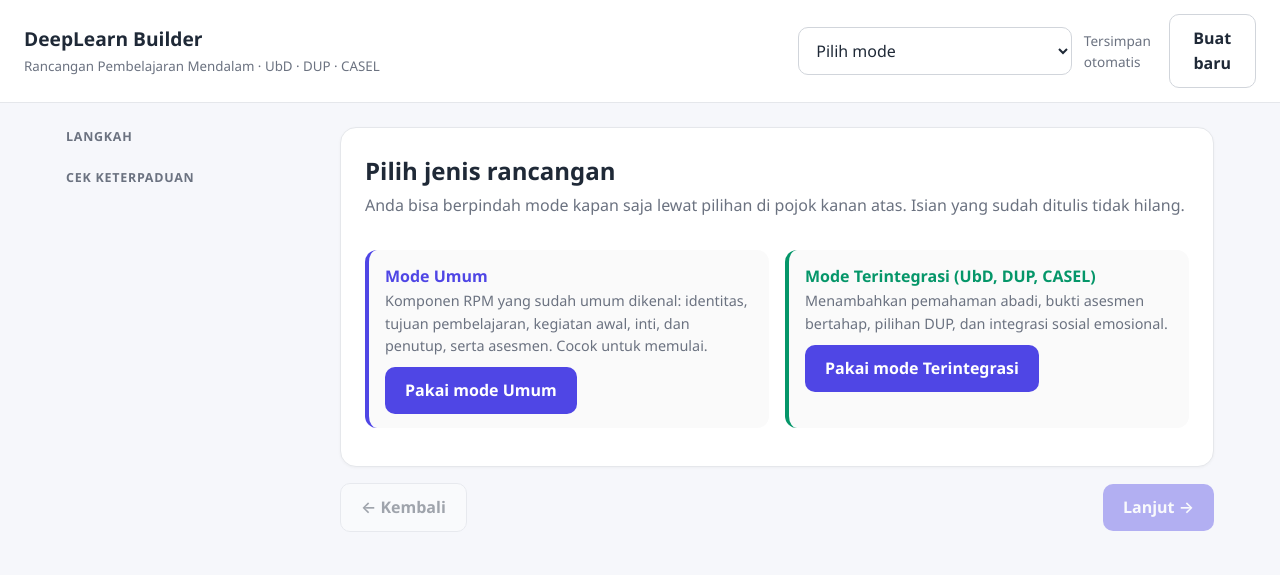
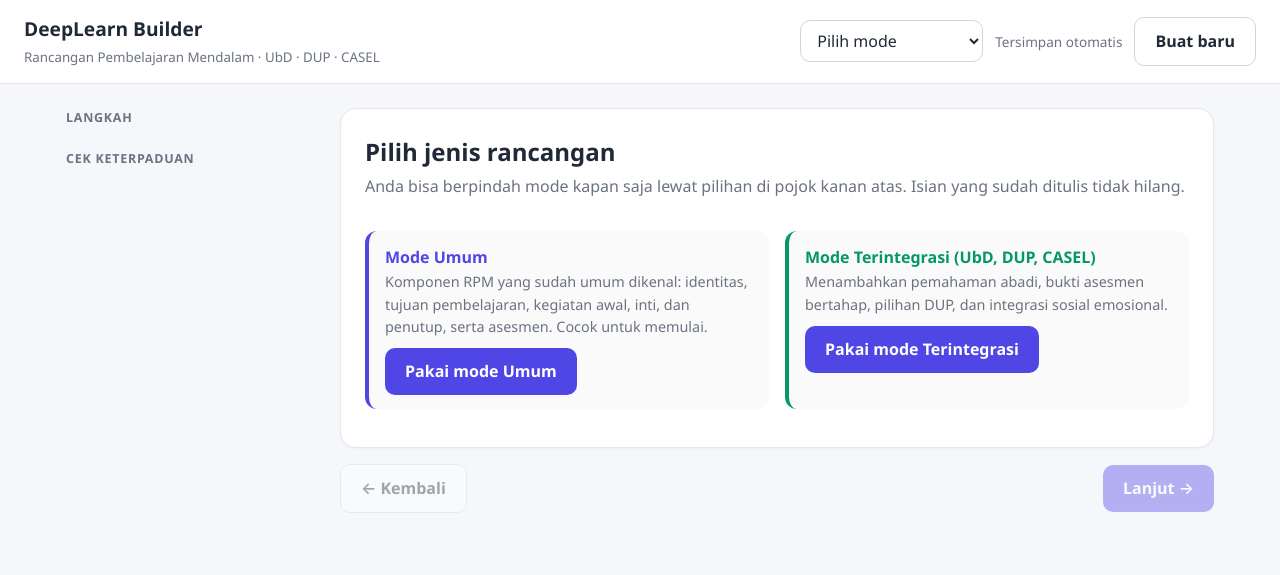
Before and after one commit to Aray169/RPM, an Electron app: page index.html in a window 1280 px wide. Drawn offline with Linux system fonts and the light colour scheme.

Commit message:
Update style.css

```diff
--- a/style.css
+++ b/style.css
@@ -48,3 +48,4 @@ button:hover{filter:brightness(1.08)}button:disabled{opacity:.4;cursor:default}
 .row textarea{flex:1}
 .rb td:nth-child(2){min-width:150px}
 .rb td:nth-child(n+3):not(:last-child){min-width:130px}
+#modeSw{width:auto;padding:8px 12px}
```
